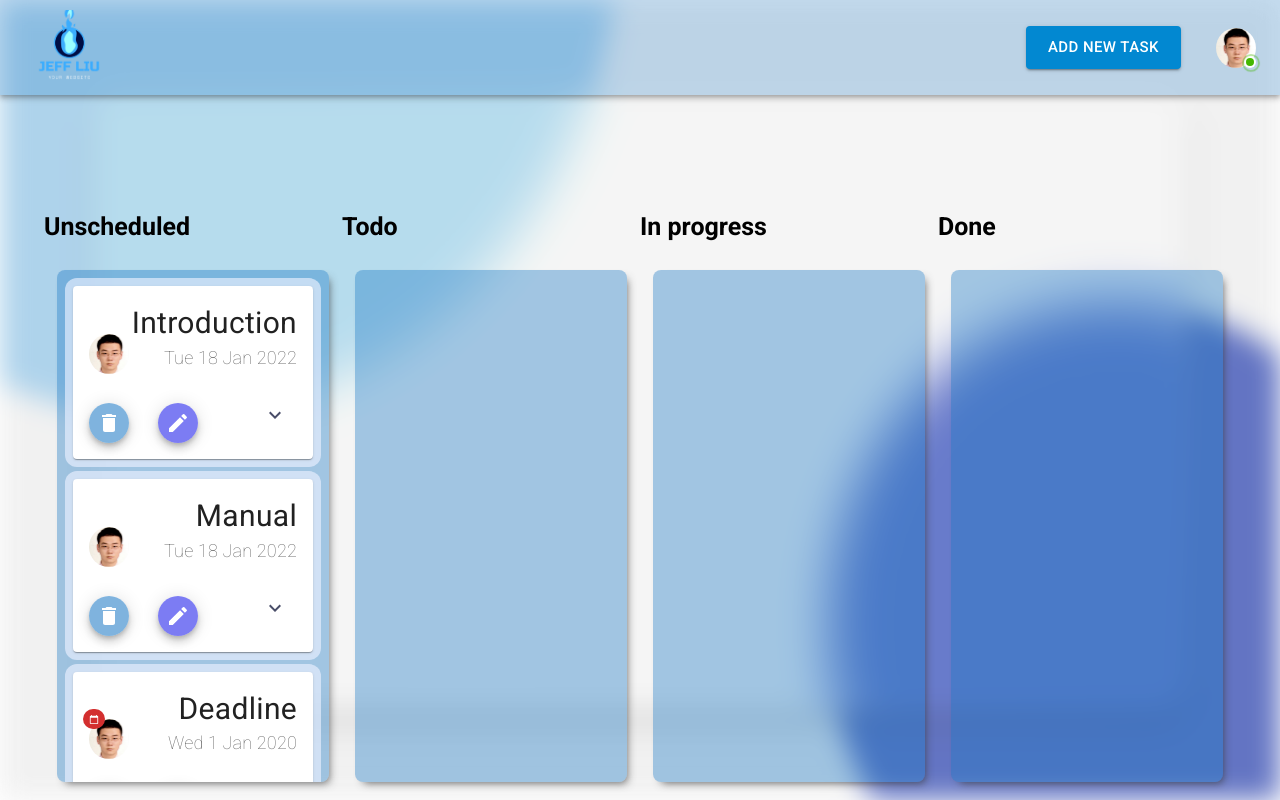
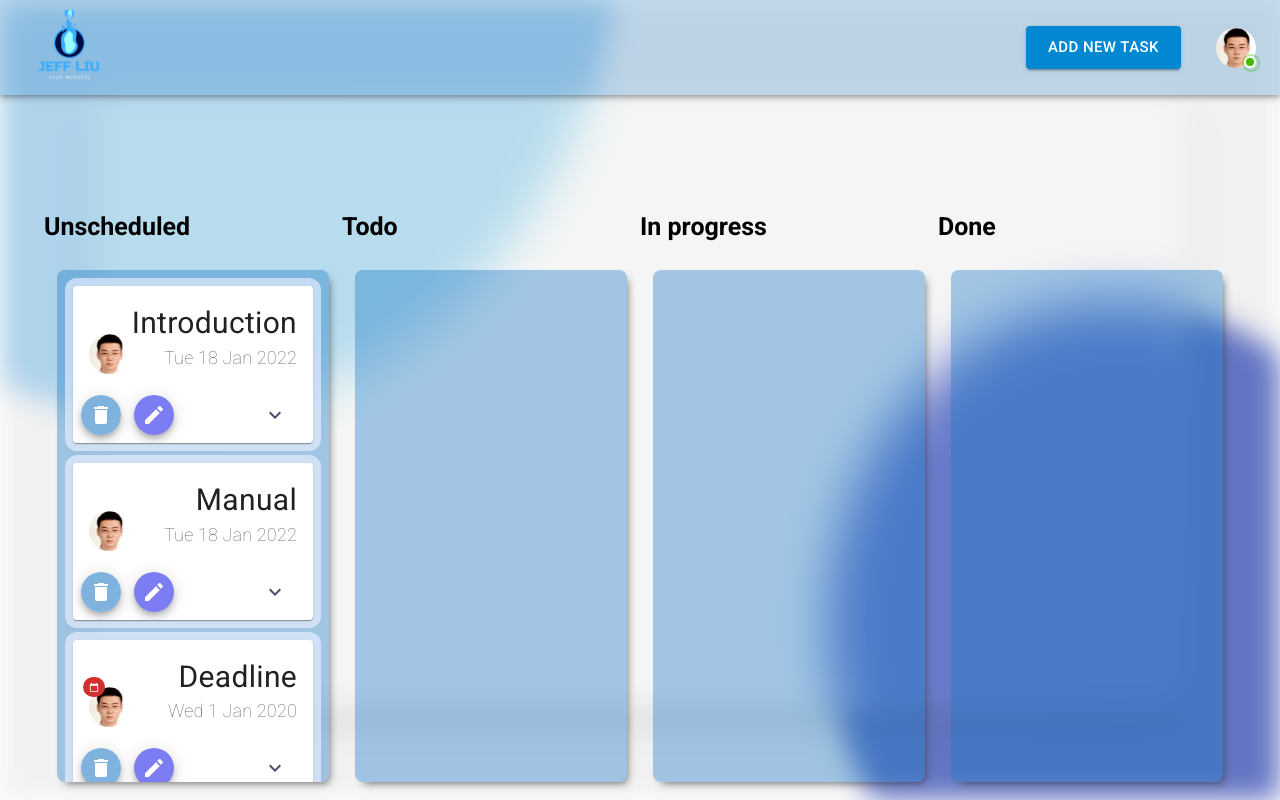
Before and after one commit to JeffLiusGitHub/trello, a React (Create React App) app: page / in a window 1280 px wide. Built offline with nearby package versions, Linux system fonts and the light colour scheme.

Commit message:
modify button nested bug
modify button nested bug

```diff
--- a/src/App.js
+++ b/src/App.js
@@ -234,6 +234,7 @@ function App() {
                     {(provided, snapshot) => {
                       return (
                         <div
+                          key={id}
                           className={classes.columnContainer}
                           {...provided.droppableProps}
                           ref={provided.innerRef}
@@ -266,8 +267,8 @@ function App() {
                                         ...provided.draggableProps.style,
                                       }}
                                     >
-                                      {/* <div style={{backgroundColor:Date.parse(formatDate(item.date))>Date.parse(new Date())?'black':'red'}}> */}
                                       <Card
+                                        key={item.id}
                                         title={item.title}
                                         date={formatDate(item.date)}
                                         content={item.content}
--- a/src/Component/CardComponent.js
+++ b/src/Component/CardComponent.js
@@ -40,10 +40,10 @@ const CardComponent = ({
   handleEditOpen,
 }) => {
   const [expanded, setExpanded] = useState(false);
-  const [invisible, setInvisible] = useState(true);
+  const [invisible, setInvisible] = useState(null);
   useEffect(() => {
     setInvisible(Date.parse(date) < Date.parse(formatDate(new Date())));
-  },[date]);
+  }, [date]);
 
   const handleExpandClick = () => {
     setExpanded(!expanded);
@@ -52,17 +52,15 @@ const CardComponent = ({
   return (
     <Card sx={{ maxWidth: 500 }}>
       <CardHeader
-        // avatar={ <Badge color="error" variant="dot"invisible={!invisible}>
-        //     <Avatar alt="cool designer Jeff" src={image} overlap="circular"/>
-        //     </Badge>
-        //     }
         avatar={
           <Badge
             color="error"
             variant="standard"
             invisible={!invisible}
-            sx={{height:'5px',width:'5px'}}
-            badgeContent={<CalendarTodayIcon sx={{height:'15px',width:'10px'}}/>}
+            sx={{ height: "5px", width: "5px" }}
+            badgeContent={
+              <CalendarTodayIcon sx={{ height: "15px", width: "10px" }} />
+            }
           >
             <Avatar alt="Jeff, cool designer" src={image} overlap="circular" />
           </Badge>
@@ -90,12 +88,6 @@ const CardComponent = ({
         }}
       >
         <Stack spacing={{ md: -1.5, lg: 1.6 }} direction="row">
-          <IconButton
-            aria-label="Delete card"
-            color="primary"
-            size="medium"
-            onClick={(event) => deleteCurrentTask(index, columnId)}
-          >
           <Fab
             sx={{
               color: "white",
@@ -103,18 +95,14 @@ const CardComponent = ({
               height: { md: "8px", lg: "40px" },
               width: { md: "34px", lg: "40px" },
             }}
-              size="small"
-              aria-label="add"
+            aria-label="Delete card"
+            color="primary"
+            size="medium"
+            onClick={(event) => deleteCurrentTask(index, columnId)}
           >
             <DeleteIcon />
           </Fab>
-          </IconButton>
-          <IconButton
-            aria-label="Edit"
-            color="primary"
-            size="medium"
-            onClick={(event) => handleEditOpen(index, columnId)}
-          >
+
           <Fab
             sx={{
               color: "white",
@@ -122,12 +110,13 @@ const CardComponent = ({
               height: { md: "8px", lg: "40px" },
               width: { md: "34px", lg: "40px" },
             }}
-              size="small"
-              aria-label="add"
+            aria-label="Edit"
+            color="primary"
+            size="medium"
+            onClick={(event) => handleEditOpen(index, columnId)}
           >
             <EditIcon />
           </Fab>
-          </IconButton>
         </Stack>
         <ExpandMore
           expand={expanded}
--- a/src/Component/ModalEdit.js
+++ b/src/Component/ModalEdit.js
@@ -52,7 +52,7 @@ const ModalEdit = ({
         <Stack spacing={3}>
           <TextField
             id="outlined-required"
-            required='true'
+            required={true}
             label="Title"
             size="normal"
             error={titleIsInvalid}
@@ -63,7 +63,7 @@ const ModalEdit = ({
 
           <TextField
             id="outlined-required"
-            required='true'
+            required={true}
             label="Content"
             multiline
             rows={5}
--- a/src/Component/color.css
+++ b/src/Component/color.css
@@ -2,7 +2,5 @@
     color: rgb(#dcdcb3e2 ,green, #3d3dedac
     #3587cba1)#c48b8b9b
     #7cb1a4a8 #2d135f33  #DAD870  #ff5c4d79
-    #5671c9a3  #4394d79c
+    #5671c9a3  #4394d79c rgba(57, 168, 219, 0.447)
 }
-
-rgba(57, 168, 219, 0.447)
```
Also changed, not shown: 1 other file (tests, documents, lock files or other folders). Lines whose indentation alone changed are shown as unchanged.
